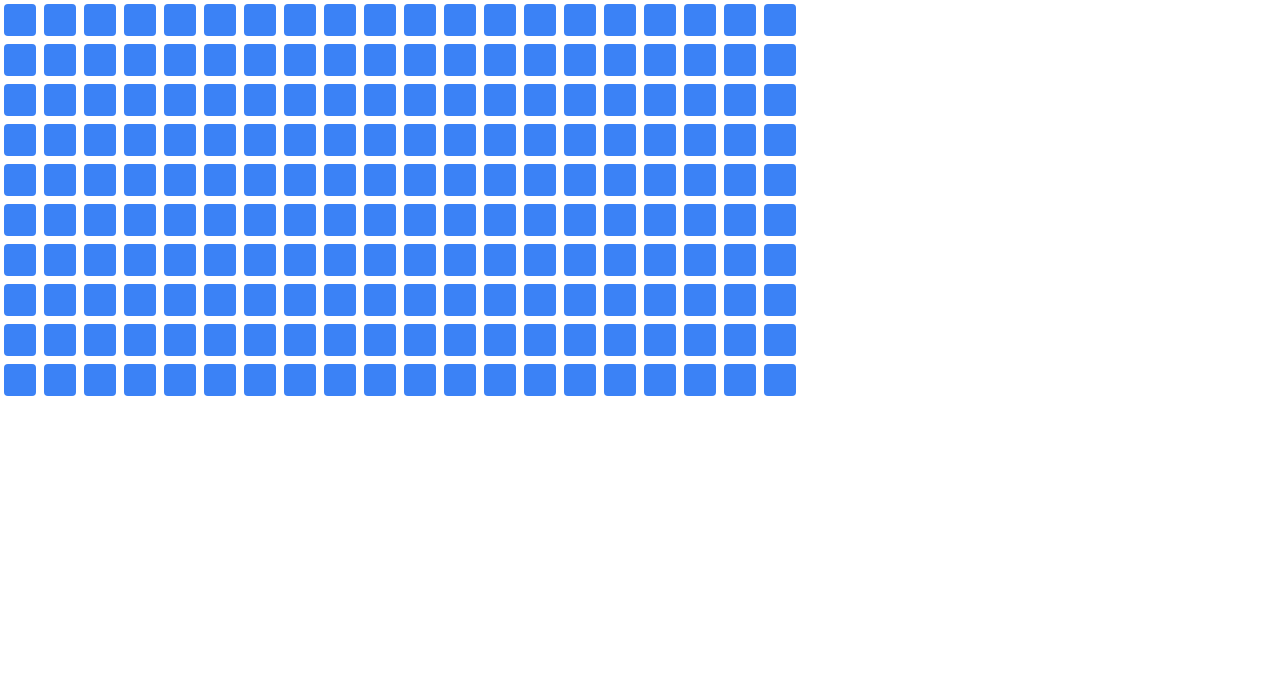
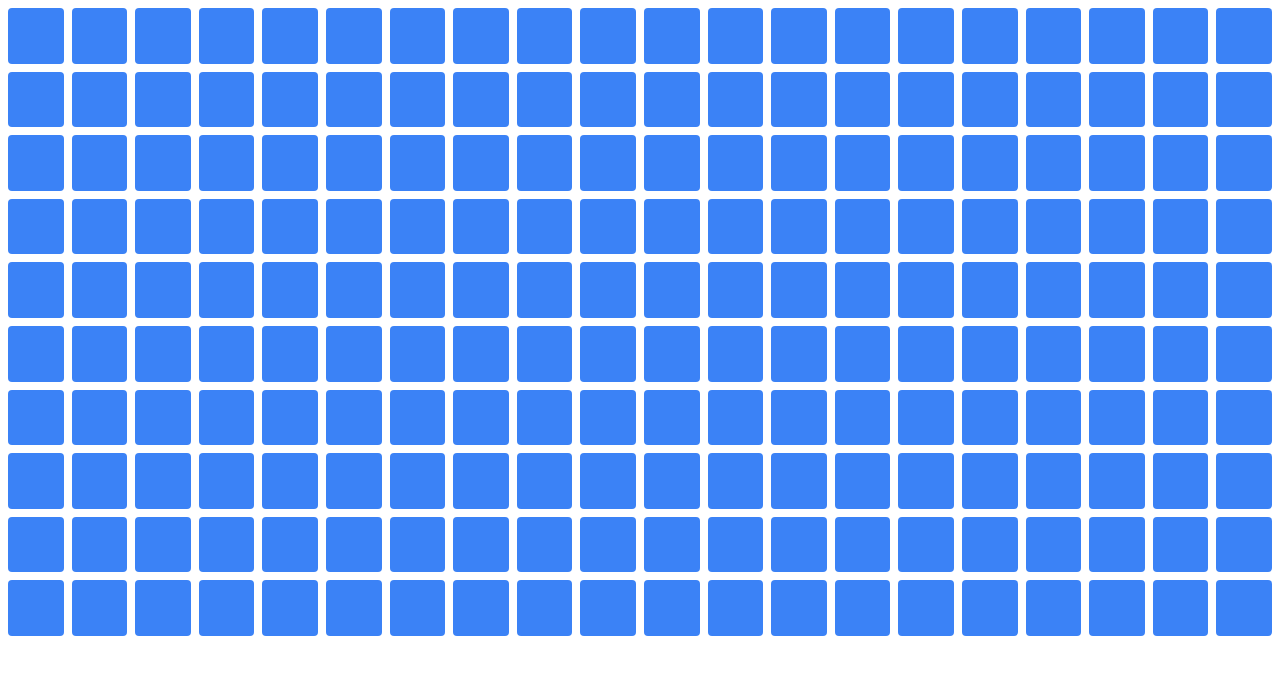
Before and after one commit to BlueZeeKing/minesweeper, a Next.js app: page / in a window 1280 px wide. Shown: the top 674 px of the page. Built offline with nearby package versions, Linux system fonts and the light colour scheme.

Commit message:
Add flags

```diff
--- a/package.json
+++ b/package.json
@@ -9,6 +9,9 @@
     "lint": "next lint"
   },
   "dependencies": {
+    "@fortawesome/fontawesome-svg-core": "^6.1.1",
+    "@fortawesome/free-solid-svg-icons": "^6.1.1",
+    "@fortawesome/react-fontawesome": "^0.2.0",
     "next": "12.2.0",
     "react": "18.2.0",
     "react-dom": "18.2.0"
--- a/pages/index.tsx
+++ b/pages/index.tsx
@@ -1,5 +1,7 @@
 import Head from 'next/head'
 import { useState, useEffect } from 'react'
+import { FontAwesomeIcon } from "@fortawesome/react-fontawesome";
+import { faFlag } from "@fortawesome/free-solid-svg-icons";
 
 interface Square {
   bomb: boolean;
@@ -10,15 +12,12 @@ interface Square {
 
 const WIDTH = 20;
 const HEIGHT = 10;
-const BOMB_WEIGHT = 0.1;
+const BOMB_WEIGHT = 0.25;
 
-export default function Home() {
-  const [board, setBoard] = useState<Square[][]>([]);
+let temp: Square[][] = [];
 
-  useEffect(() => {
-    let temp: Square[][] = []
 for (let y = 0; y < HEIGHT; y++) {
-      let row: Square[] = []
+  let row: Square[] = [];
   for (let x = 0; x < WIDTH; x++) {
     row.push({
       bomb: Math.random() < BOMB_WEIGHT,
@@ -27,16 +26,17 @@ export default function Home() {
       display: -1,
     });
   }
-      temp.push(row)
+  temp.push(row);
 }
 
-    setBoard(temp)
-  }, [])
+export default function App() {
+  const [board, setBoard] = useState<Square[][]>(temp);
 
   const handleClick = (index) => {
     let copy = JSON.parse(JSON.stringify(board));
     let [item, x, y] = indexToItem(index, copy);
 
+    if (!item.checked) {
       let count = getCount(x, y);
 
       item.display = count;
@@ -51,6 +51,18 @@ export default function Home() {
 
       setBoard(copy);
     }
+  }
+
+  const handleRightClick = (index) => {
+    let copy = JSON.parse(JSON.stringify(board));
+    let [item, x, y] = indexToItem(index, copy);
+
+    if (item.display == -1) {
+      item.checked = !item.checked
+    }
+
+    setBoard(copy);
+  };
 
   const getCount = (x, y) => {
     let count = 0;
@@ -88,29 +100,57 @@ export default function Home() {
         <link rel="icon" href="/favicon.ico" />
       </Head>
 
-      <main className="flex flex-col">
-        {board.map((item) => (
-          <Row row={item} onClick={handleClick} />
+      <main className="flex flex-col w-full p-1">
+        {board.map((item, index) => (
+          <Row
+            key={index}
+            row={item}
+            onClick={handleClick}
+            onRightClick={handleRightClick}
+          />
         ))}
       </main>
     </div>
-  )
+  );
 }
 
-function Row(props: { row: Square[]; onClick: (index: number) => void }) {
+function Row(props: { row: Square[]; onClick: (index: number) => void; onRightClick: (index: number) => void }) {
   return (
-    <div className="flex flex-row">
-      {props.row.map((item) => (
-        <Square data={item} onClick={props.onClick} />
+    <div className="flex flex-row w-full">
+      {props.row.map((item, index) => (
+        <Square key={index} data={item} onClick={props.onClick} onRightClick={props.onRightClick} />
       ))}
     </div>
   );
 }
 
-function Square(props: { data: Square; onClick: (index: number) => void }) {
+function Square(props: {
+  data: Square;
+  onClick: (index: number) => void;
+  onRightClick: (index: number) => void;
+}) {
   return (
-    <div className={`w-8 h-8 m-1 ${props.data.display > -1 ? "bg-blue-400" : "bg-blue-500" } hover:bg-blue-400 rounded text-center grid place-content-center text-white cursor-pointer`} onClick={() => props.onClick(props.data.index)}>{props.data.display > 0 ? props.data.display : ""}</div>
-  )
+    <div
+      className={`w-full aspect-square m-1 ${
+        props.data.display > -1 ? "bg-blue-400" : "bg-blue-500"
+      } hover:bg-blue-400 rounded text-center text-white ${
+        props.data.display > -1 ? "cursor-default" : "cursor-pointer"
+      } grid place-content-center text-xl lg:text-2xl xl:text-4xl`}
+      onClick={() => props.onClick(props.data.index)}
+      onContextMenu={(e) => {
+        e.preventDefault();
+        props.onRightClick(props.data.index);
+      }}
+    >
+      {props.data.checked ? (
+        <FontAwesomeIcon className="w-4/5 h-4/5 margin-auto" icon={faFlag} />
+      ) : props.data.display > 0 ? (
+        props.data.display
+      ) : (
+        ""
+      )}
+    </div>
+  );
 }
 
 function indexToItem(index: number, board: Square[][]): [Square, number, number] {
```
Also changed, not shown: 1 other file (tests, documents, lock files or other folders). Lines whose indentation alone changed are shown as unchanged.
